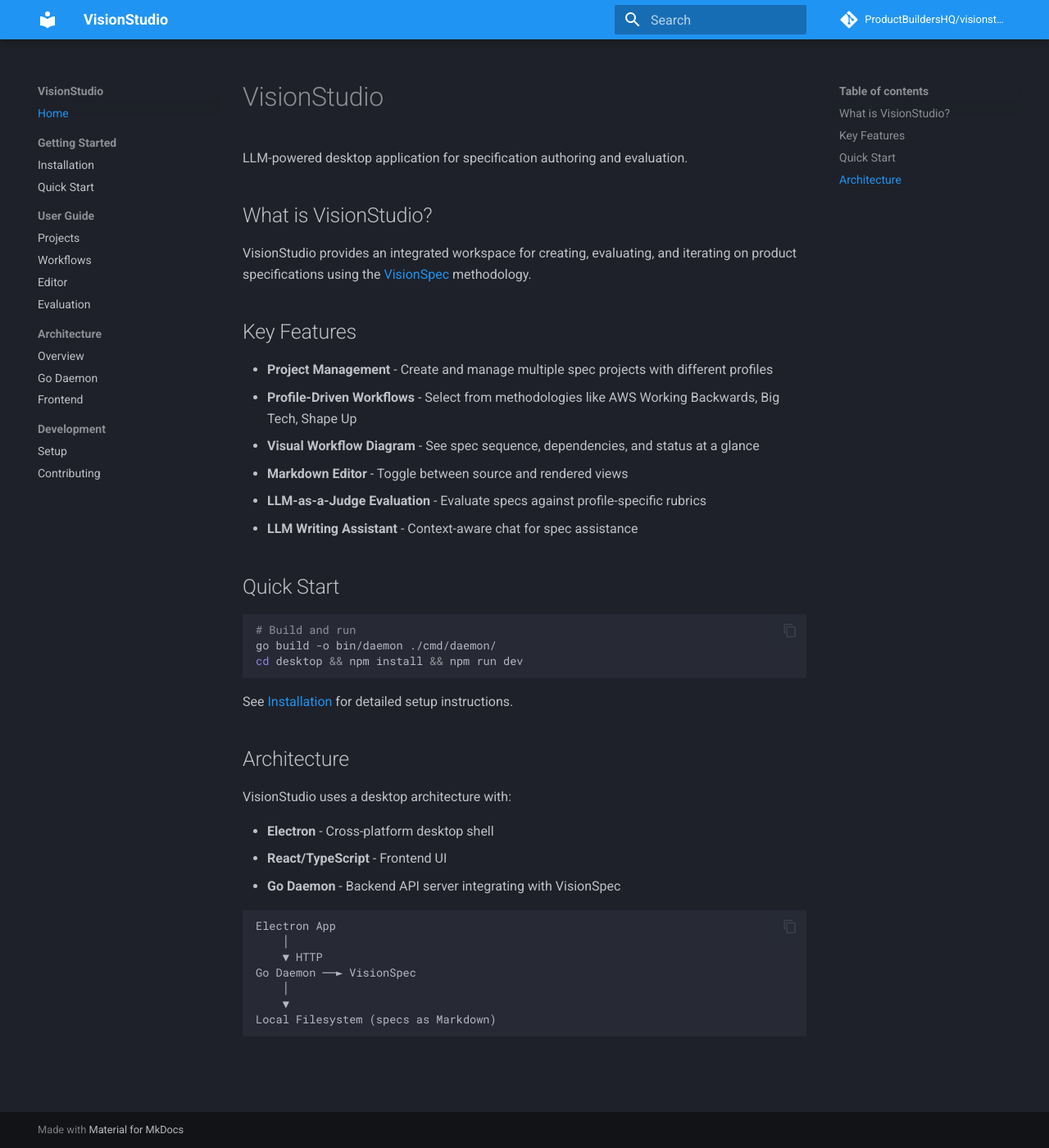
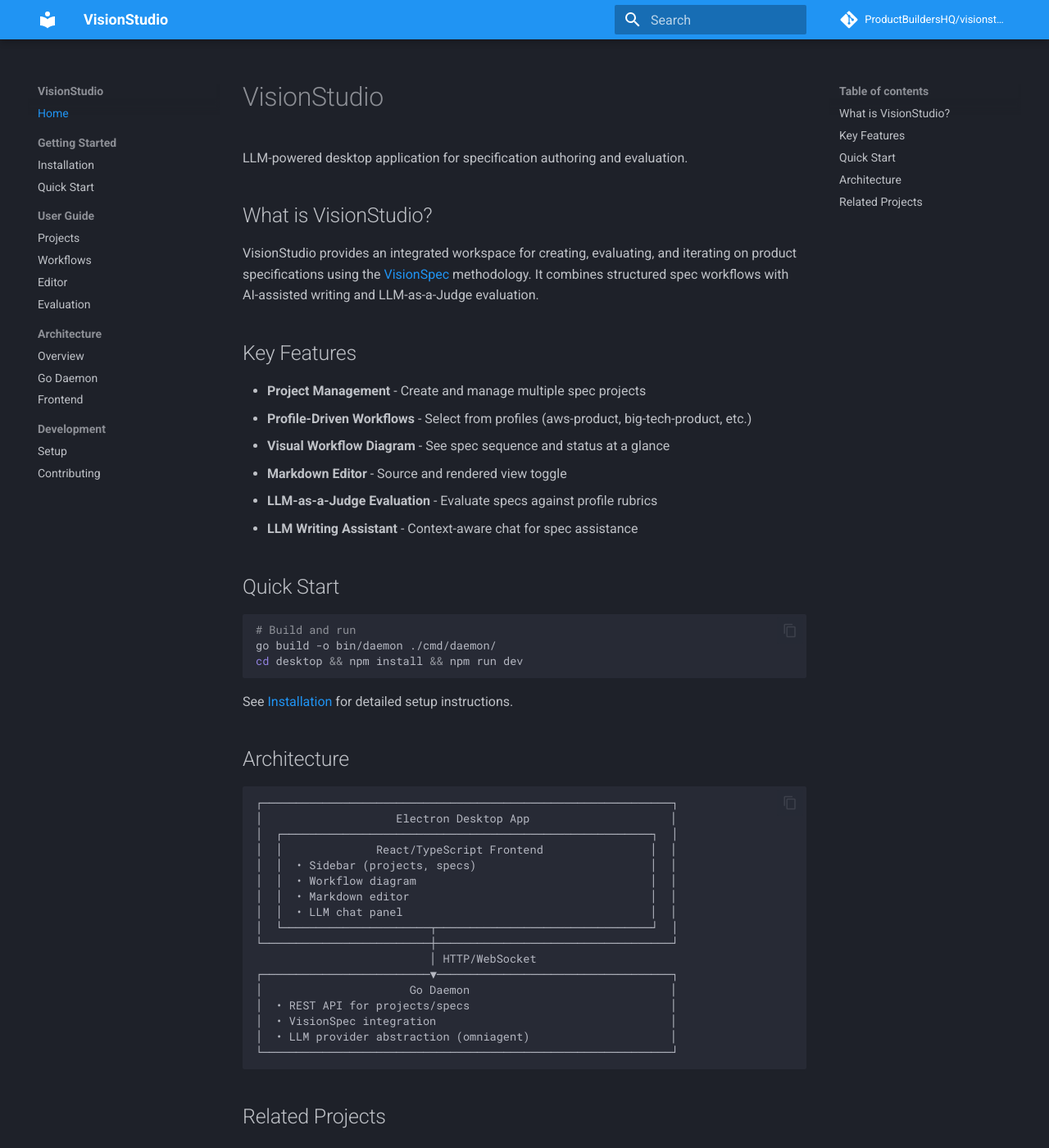
Before and after one commit to ProductBuildersHQ/visionstudio, an MkDocs documentation site: the page built from docs/index.md, in a window 1280 px wide and 1400 px high. Shown: the whole window at 82% size. Built offline with MkDocs 1.6.1 and Material for MkDocs 9.7.7, drawn with Linux system fonts in a browser that asks for light colours; comment, search, counter and statistics services are not loaded; some of the changed text lies outside the part shown.

Commit message:
docs: align MkDocs index with README
- Update architecture diagram to match README
- Add Related Projects section
- Align feature descriptions for consistency

Co-Authored-By: Claude Opus 4.5 <noreply@anthropic.com>

````diff
--- a/docs/index.md
+++ b/docs/index.md
@@ -4,15 +4,15 @@ LLM-powered desktop application for specification authoring and evaluation.
 
 ## What is VisionStudio?
 
-VisionStudio provides an integrated workspace for creating, evaluating, and iterating on product specifications using the [VisionSpec](https://github.com/ProductBuildersHQ/visionspec) methodology.
+VisionStudio provides an integrated workspace for creating, evaluating, and iterating on product specifications using the [VisionSpec](https://github.com/ProductBuildersHQ/visionspec) methodology. It combines structured spec workflows with AI-assisted writing and LLM-as-a-Judge evaluation.
 
 ## Key Features
 
-- **Project Management** - Create and manage multiple spec projects with different profiles
-- **Profile-Driven Workflows** - Select from methodologies like AWS Working Backwards, Big Tech, Shape Up
-- **Visual Workflow Diagram** - See spec sequence, dependencies, and status at a glance
-- **Markdown Editor** - Toggle between source and rendered views
-- **LLM-as-a-Judge Evaluation** - Evaluate specs against profile-specific rubrics
+- **Project Management** - Create and manage multiple spec projects
+- **Profile-Driven Workflows** - Select from profiles (aws-product, big-tech-product, etc.)
+- **Visual Workflow Diagram** - See spec sequence and status at a glance
+- **Markdown Editor** - Source and rendered view toggle
+- **LLM-as-a-Judge Evaluation** - Evaluate specs against profile rubrics
 - **LLM Writing Assistant** - Context-aware chat for spec assistance
 
 ## Quick Start
@@ -27,18 +27,27 @@ See [Installation](getting-started/installation.md) for detailed setup instructi
 
 ## Architecture
 
-VisionStudio uses a desktop architecture with:
+```
+┌─────────────────────────────────────────────────────────────┐
+│                    Electron Desktop App                     │
+│  ┌───────────────────────────────────────────────────────┐  │
+│  │              React/TypeScript Frontend                │  │
+│  │  • Sidebar (projects, specs)                          │  │
+│  │  • Workflow diagram                                   │  │
+│  │  • Markdown editor                                    │  │
+│  │  • LLM chat panel                                     │  │
+│  └──────────────────────┬────────────────────────────────┘  │
+└─────────────────────────┼───────────────────────────────────┘
+                          │ HTTP/WebSocket
+┌─────────────────────────▼───────────────────────────────────┐
+│                      Go Daemon                              │
+│  • REST API for projects/specs                              │
+│  • VisionSpec integration                                   │
+│  • LLM provider abstraction (omniagent)                     │
+└─────────────────────────────────────────────────────────────┘
+```
 
-- **Electron** - Cross-platform desktop shell
-- **React/TypeScript** - Frontend UI
-- **Go Daemon** - Backend API server integrating with VisionSpec
+## Related Projects
 
-```
-Electron App
-    │
-    ▼ HTTP
-Go Daemon ──► VisionSpec
-    │
-    ▼
-Local Filesystem (specs as Markdown)
-```
+- [VisionSpec](https://github.com/ProductBuildersHQ/visionspec) - Spec orchestration library
+- [OmniAgent](https://github.com/plexusone/omniagent) - LLM agent interface
````
